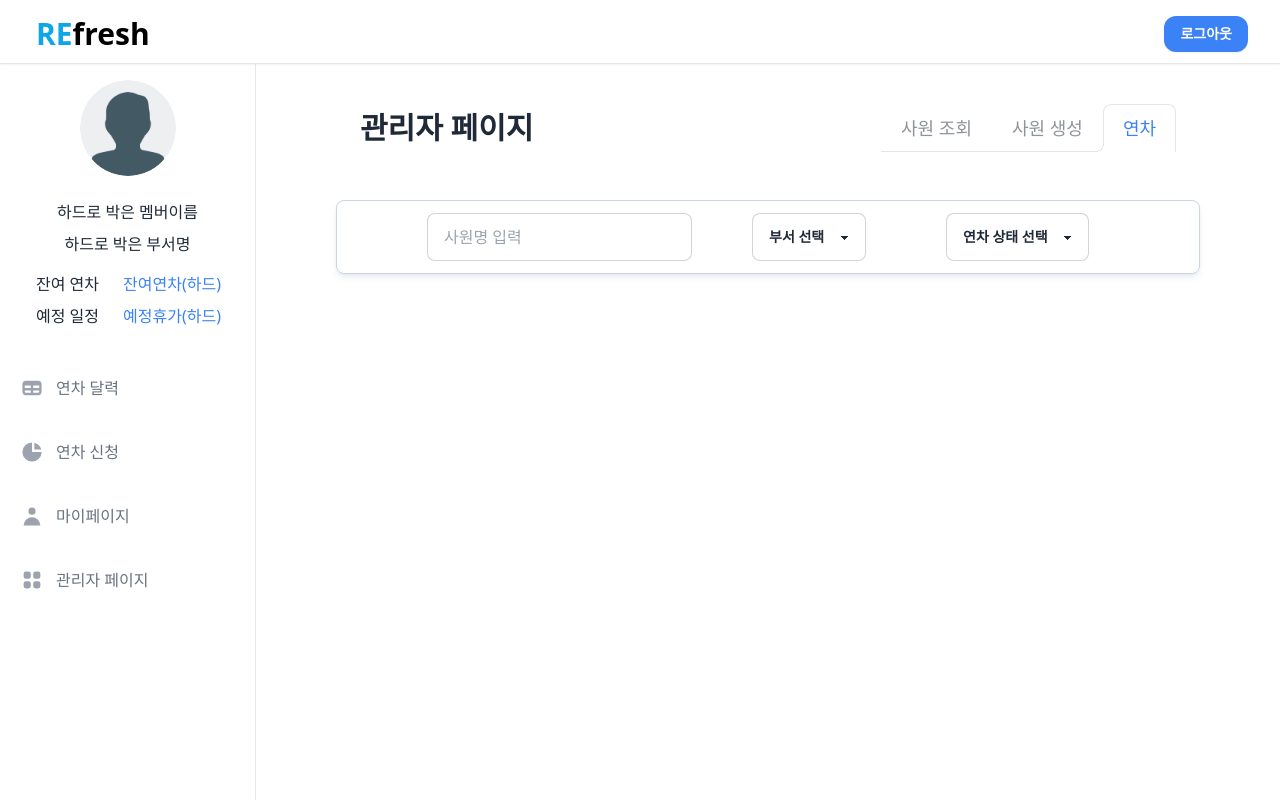
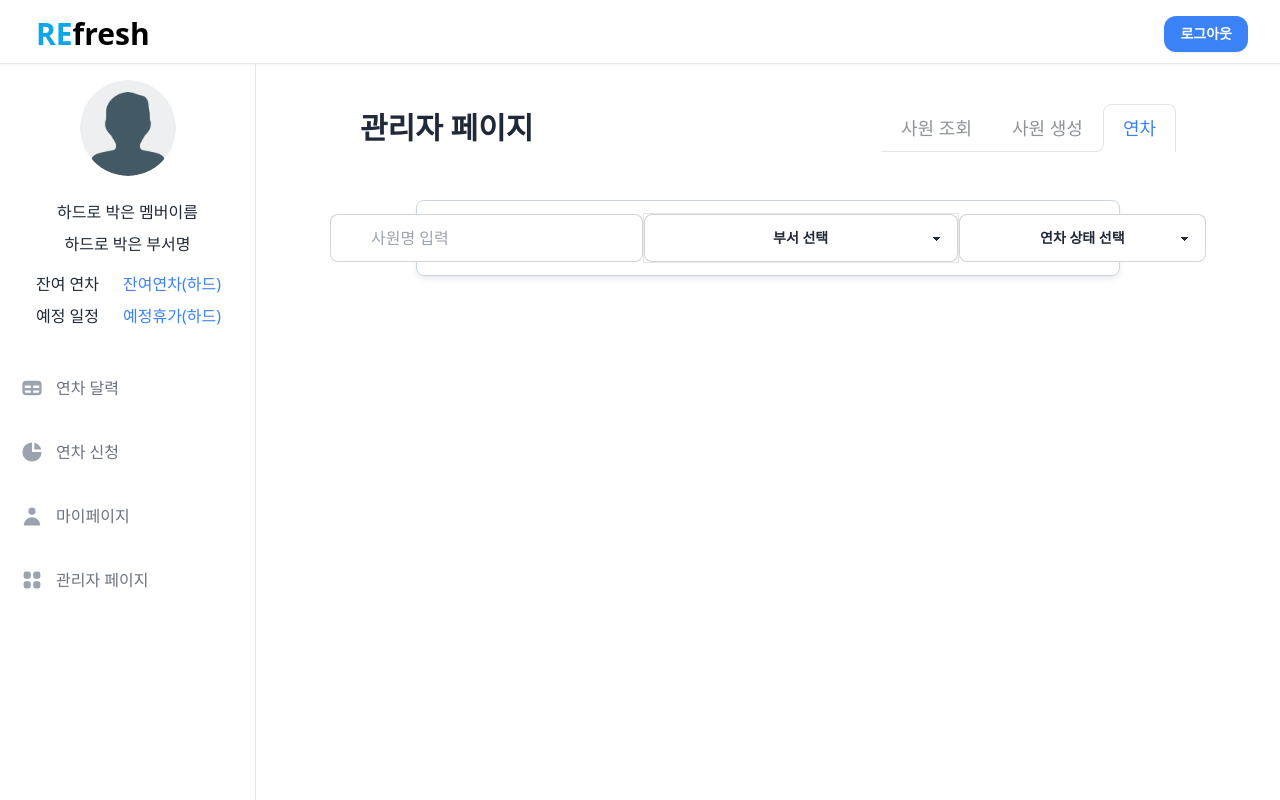
Before and after one commit to TKO-RE-fresh/REfresh, a Vue app in the folder frontend/: page /admin in a window 1280 px wide. Both pictures are taken after a click on the element "연차". Built offline with nearby package versions, Linux system fonts and the light colour scheme.

Commit message:
fix: admin header 수정

```diff
--- a/frontend/src/views/admin/AdminAnnualArea.vue
+++ b/frontend/src/views/admin/AdminAnnualArea.vue
@@ -1,17 +1,17 @@
 <template>
-  <div class="bg-base-80 border border-slate-300 rounded-lg shadow-md shadow-slate-300/40 my-10">
-    <div class="py-3 flex justify-center items-center max-w-500">
-      <div class="px-5">
-        <input id="name" type="text" placeholder="사원명 입력" class="input input-bordered "  />
+  <div class="bg-base-80 my-10 px-10 ">
+    <div class="py-3 px-10 border border-slate-300 rounded-lg shadow-md shadow-slate-300/40 flex justify-center items-center">
+      <div class="">
+        <input id="name" type="text" placeholder="사원명 입력" class="input input-bordered px-10"  />
       </div>
-      <div class="px-10">
-        <select class="select select-bordered" >
+      <div class="border border">
+        <select class="select select-bordered px-32" >
           <option disabled selected>부서 선택</option>
           <option v-for="(item,idx) in deptOptions" :key="idx">{{item}}</option>
         </select>
       </div>
-      <div class="px-10">
-        <select class="select select-bordered">
+      <div class="">
+        <select class="select select-bordered px-20">
           <option disabled selected>연차 상태 선택</option>
           <option v-for="(item,idx) in statusOptions" :key="idx">{{item}}</option>
         </select>
--- a/frontend/src/views/admin/AdminMainArea.vue
+++ b/frontend/src/views/admin/AdminMainArea.vue
@@ -14,7 +14,7 @@
           <div v-show="flagTab === 1">
             <AdminNewMemberArea></AdminNewMemberArea>
           </div>
-          <div v-show="flagTab === 2">
+          <div v-show="flagTab === 2" class="px-10">
             <AdminAnnualArea></AdminAnnualArea>
           </div>
         </div>
```
